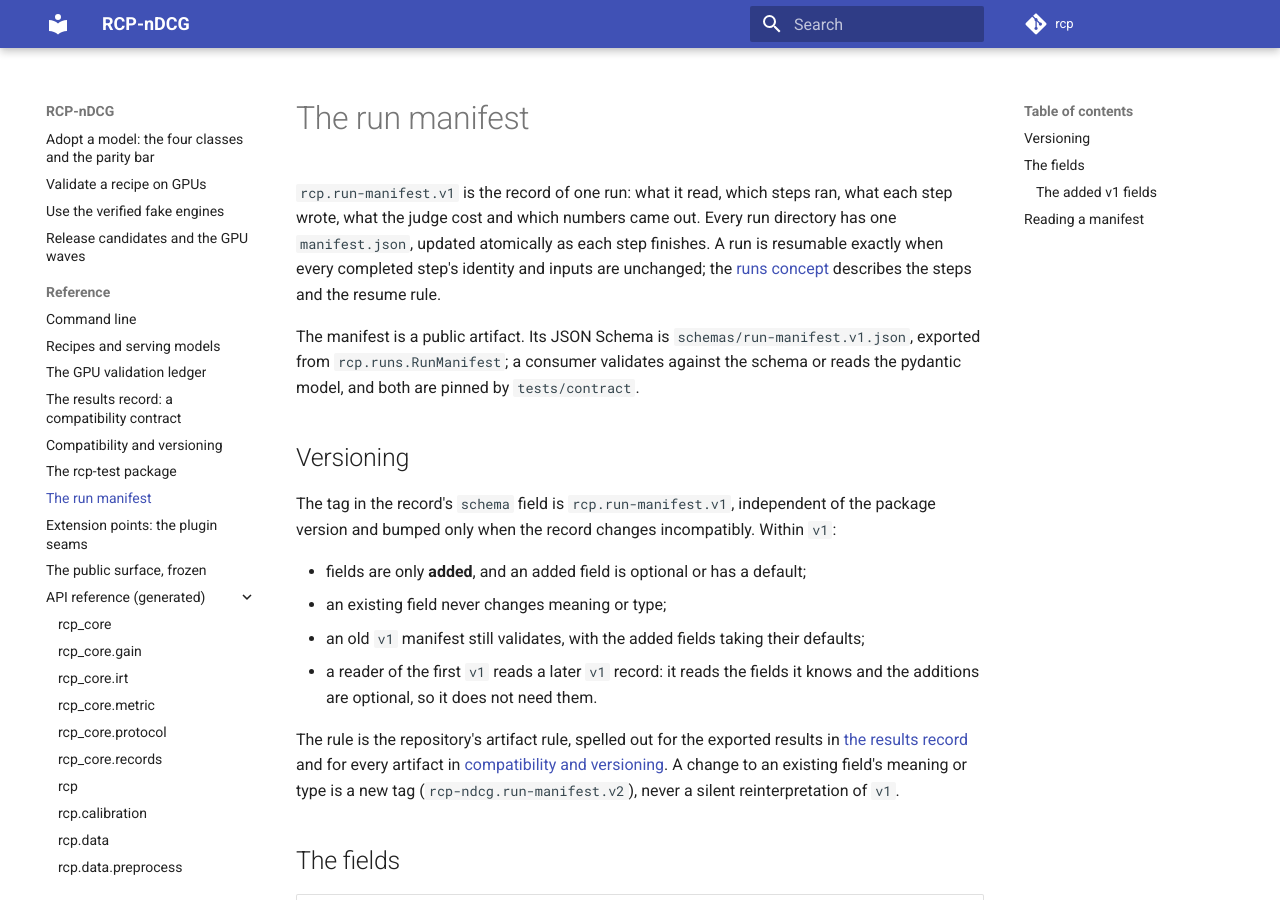
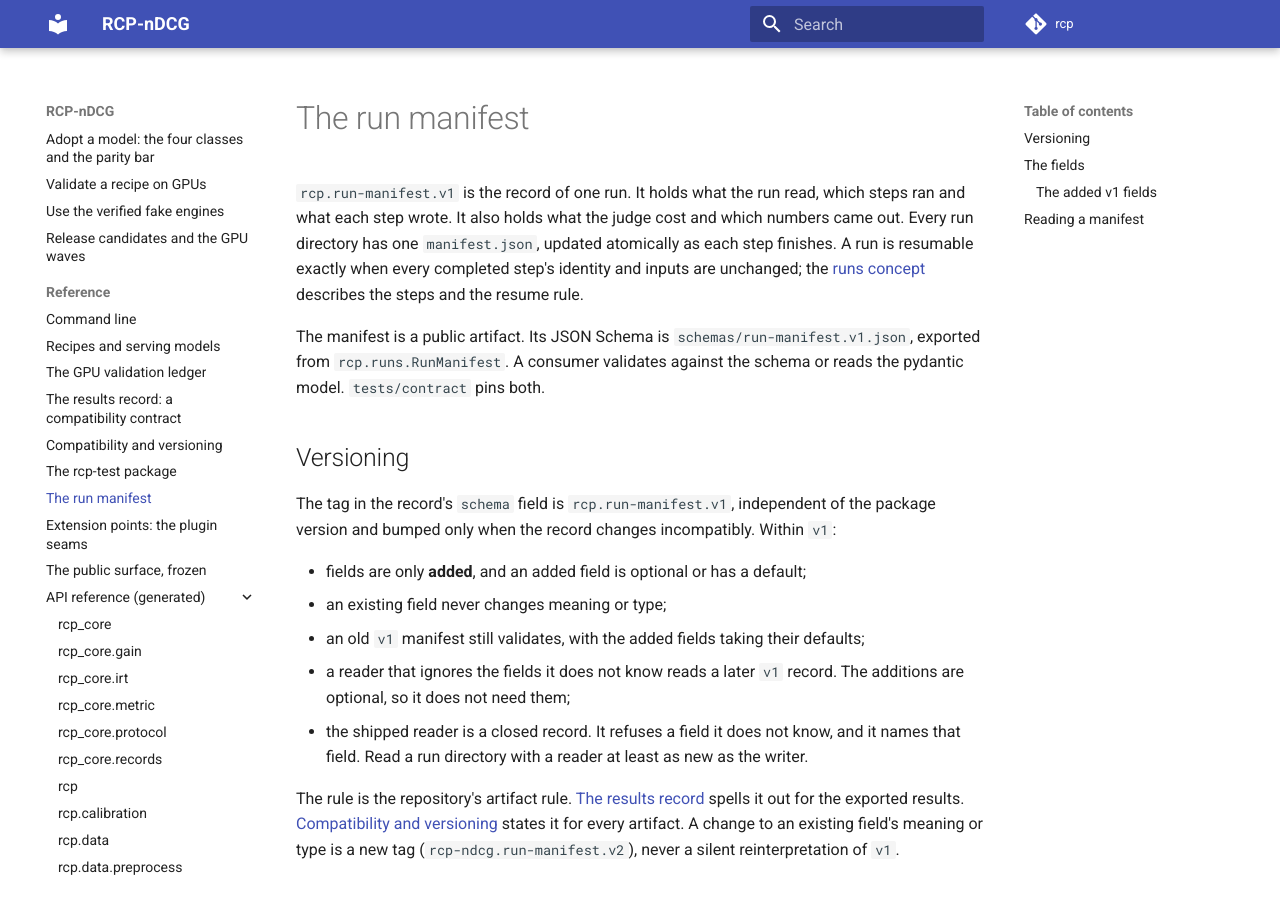
Before and after one commit to cohere-ai/rcp-ndcg, an MkDocs documentation site: the page built from docs/reference/run-manifest.md, in a window 1280 px wide and 900 px high. Built offline with MkDocs 1.6.1 and Material for MkDocs 9.7.7, drawn with Linux system fonts in a browser that asks for light colours; comment, search, counter and statistics services are not loaded; some of the changed text lies outside the part shown.

Commit message:
fix(L4-MANIFEST): the page states what the shipped reader does, and the new record classes carry public names
The lane's own gate says "an old reader still reads". The shipped reader is a closed record
(`extra="forbid"`), so that sentence was true only of a reader that ignores fields it does not know.
`docs/reference/run-manifest.md` now states both facts: the additive rule keeps a later `v1` readable, and
`RunManifest` refuses an unknown field by name, so a run directory needs a reader at least as new as the
writer. The first-v1 reader in the test keeps its role as the additive rule's proof, and the shipped
reader's refusal is pinned beside it.

The three record models the five additions introduced were private (`_DatasetEntry`, `_SuiteEntry`,
`_Rows`), and their names reached the exported schemas' `$defs` and titles: a public artifact carried
private names. They are `DatasetEntry`, `SuiteEntry` and `Rows` now, so `schemas/run-manifest.v1.json` and
`schemas/run-summary.v1.json` name them plainly; `$defs` keys are not wire data, so a stored manifest still
validates. `internal`'s documented default now says why `False` is a statement and not a guess: a manifest
written before the field existed describes a run the product made, and the product never reads an internal
source.

Regenerated with the repository's generators: the two schemas, `tests/contract/snapshots/python_api.json`
(three new public names) and `docs/reference/api/rcp.runs.md`.

```diff
--- a/docs/reference/run-manifest.md
+++ b/docs/reference/run-manifest.md
@@ -1,13 +1,14 @@
 # The run manifest
 
-`rcp.run-manifest.v1` is the record of one run: what it read, which steps ran, what each step wrote, what
-the judge cost and which numbers came out. Every run directory has one `manifest.json`, updated atomically as
-each step finishes. A run is resumable exactly when every completed step's identity and inputs are unchanged;
-the [runs concept](../concepts/runs.md) describes the steps and the resume rule.
+`rcp.run-manifest.v1` is the record of one run. It holds what the run read, which steps ran and what each step
+wrote. It also holds what the judge cost and which numbers came out. Every run directory has one
+`manifest.json`, updated atomically as each step finishes. A run is resumable exactly when every completed
+step's identity and inputs are unchanged; the [runs concept](../concepts/runs.md) describes the steps and the
+resume rule.
 
 The manifest is a public artifact. Its JSON Schema is `schemas/run-manifest.v1.json`, exported from
-`rcp.runs.RunManifest`; a consumer validates against the schema or reads the pydantic model, and both are
-pinned by `tests/contract`.
+`rcp.runs.RunManifest`. A consumer validates against the schema or reads the pydantic model. `tests/contract`
+pins both.
 
 ## Versioning
 
@@ -17,13 +18,15 @@ bumped only when the record changes incompatibly. Within `v1`:
 * fields are only **added**, and an added field is optional or has a default;
 * an existing field never changes meaning or type;
 * an old `v1` manifest still validates, with the added fields taking their defaults;
-* a reader of the first `v1` reads a later `v1` record: it reads the fields it knows and the additions are
-  optional, so it does not need them.
+* a reader that ignores the fields it does not know reads a later `v1` record. The additions are optional, so
+  it does not need them;
+* the shipped reader is a closed record. It refuses a field it does not know, and it names that field. Read a
+  run directory with a reader at least as new as the writer.
 
-The rule is the repository's artifact rule, spelled out for the exported results in
-[the results record](results-record.md) and for every artifact in
-[compatibility and versioning](versioning.md#artifact-tags). A change to an existing field's meaning or type is
-a new tag (`rcp-ndcg.run-manifest.v2`), never a silent reinterpretation of `v1`.
+The rule is the repository's artifact rule. [The results record](results-record.md) spells it out for the
+exported results. [Compatibility and versioning](versioning.md#artifact-tags) states it for every artifact. A
+change to an existing field's meaning or type is a new tag (`rcp-ndcg.run-manifest.v2`), never a silent
+reinterpretation of `v1`.
 
 ## The fields
 
@@ -48,17 +51,22 @@ a new tag (`rcp-ndcg.run-manifest.v2`), never a silent reinterpretation of `v1`.
 
 ### The added `v1` fields
 
-`path`, `datasets[]`, `suites[]` and `rows` were added to `v1` for consumers that need to record provenance the
-first `v1` had no home for. Each is optional: a manifest written by the first `v1` loads unchanged, and the
-added fields take their defaults.
+`path`, `datasets[]`, `suites[]` and `rows` were added to `v1`. They record provenance that the first `v1` had
+no home for. Each is optional. A manifest written by the first `v1` loads unchanged, and the added fields take
+their defaults.
+
+`rcp run` does not write `datasets`, `suites` or `rows` yet: it records the primary `dataset` only. A
+downstream producer writes them into the manifest it produces. A real run therefore records `datasets: []`,
+`suites: []` and `rows: null`.
 
 * **`path`** — the run directory the manifest was last written in. `RunManifest.save` records it; a manifest
   written before the field existed reads `null`. The `steps[].inputs[].path` and `steps[].outputs[].path`
-  values are run-relative, so this is what resolves them when a manifest is read away from its run directory.
+  values are run-relative. This field resolves them when a manifest is read away from its run directory.
 * **`datasets[]`** — the datasets the run read. Each entry has the `dataset` provenance (`name`, `revisions`,
   `subset`, `split`, `task`) plus:
   * `internal` (`bool`, default `false`): whether the source is internal to the producer and not for
-    publication;
+    publication. An entry that records no visibility reads as not internal, so a producer that knows a
+    source is internal sets it;
   * `args` (`object`, default `{}`): the reader arguments that selected the slice (the options passed to
     `load_dataset`).
   `dataset` remains the run's primary dataset; `datasets` is the full list when a run read more than one.
@@ -96,6 +104,8 @@ assert RunManifest.model_validate(first_v1).path is None
 ## Reading a manifest
 
 `RunManifest.load` accepts a run directory, a `RunLayout` or the manifest file itself. It refuses a record whose
-`schema` tag it does not know, with a hint to restore the run from its mirror or re-run it; a damaged manifest is
-never read as a valid one. The result sinks read the manifest for the run's identity and artifact hashes; the
-export contract is [the results record](results-record.md).
+`schema` tag it does not know, with a hint to restore the run from its mirror or re-run it. It also refuses a
+record that carries a field it does not know, and it names that field. The record is closed: a reader that
+silently dropped an unknown field could misread a later record. A damaged manifest is never read as a valid
+one. The result sinks read the manifest for the run's identity and artifact hashes; the export contract is
+[the results record](results-record.md).
```
Also changed, not shown: docs/reference/api/rcp.runs.md (+3 -3 lines), 5 other files.
